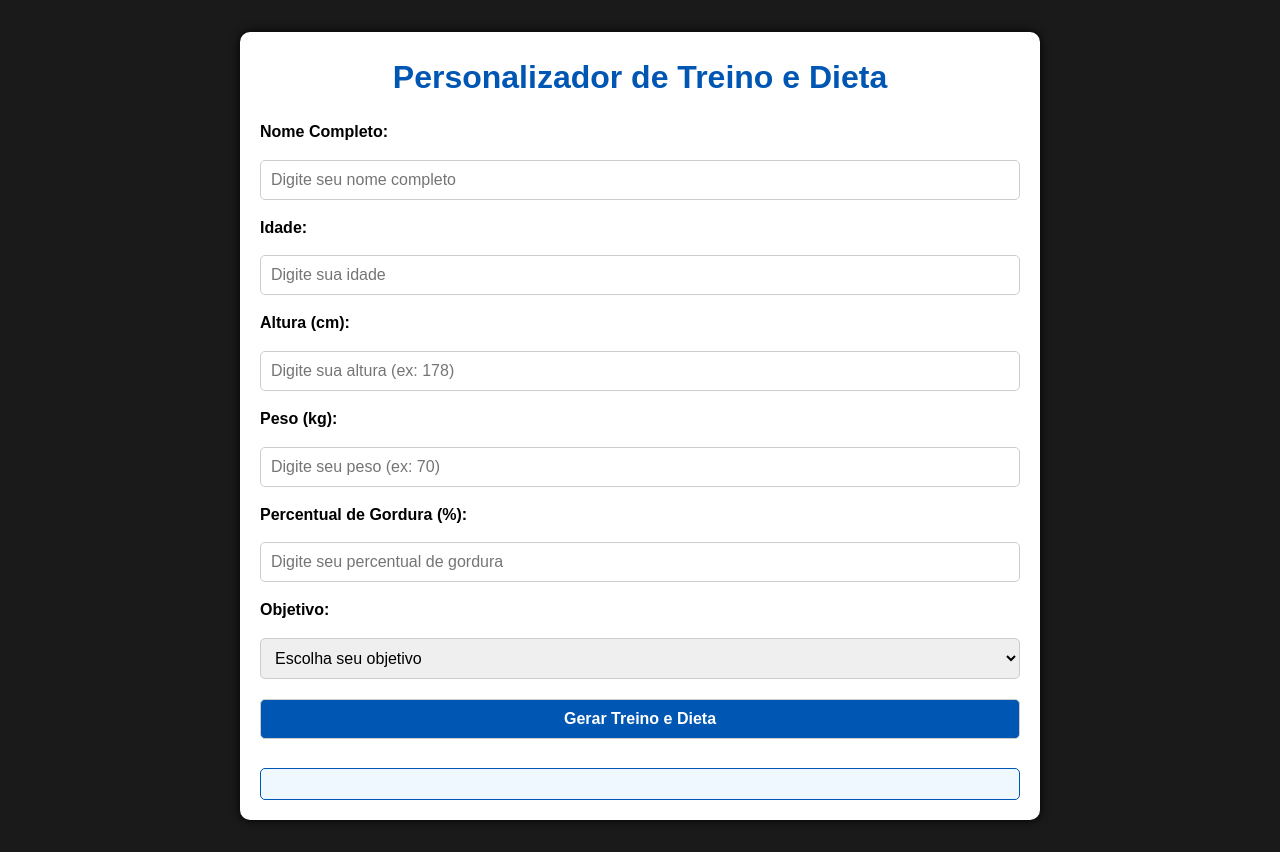
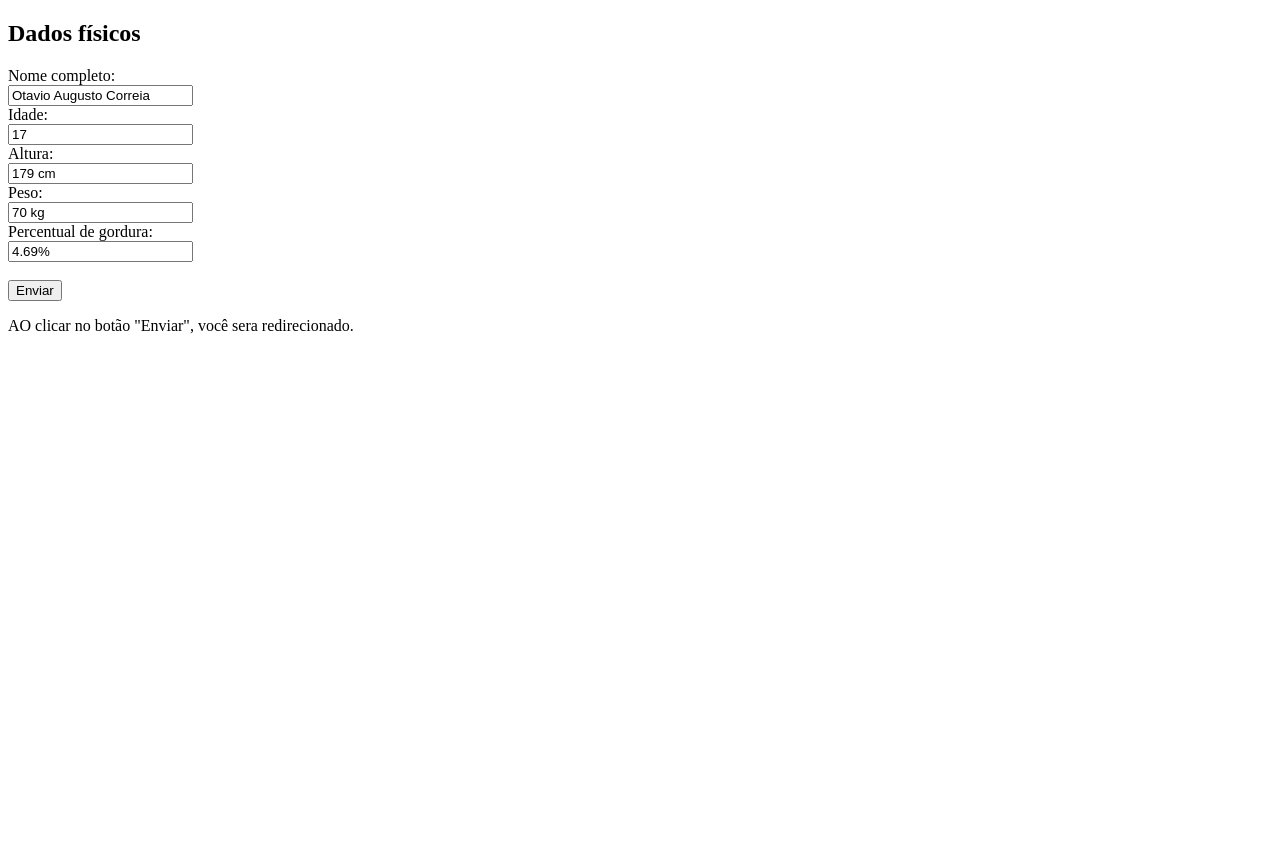
Before and after one commit to otaviocorreia12/otaviocorreia12.github.io, a plain HTML site: page index.html in a window 1280 px wide. After the commit the page ends 800 px from the top, so only its background shows below. Drawn offline with Linux system fonts and the light colour scheme.

Commit message:
Update index.html

```diff
--- a/index.html
+++ b/index.html
@@ -1,179 +1,24 @@
 <!DOCTYPE html>
-<html lang="pt-br">
-<head>
-    <meta charset="UTF-8">
-    <meta name="viewport" content="width=device-width, initial-scale=1.0">
-    <title>Treino e Dieta Personalizados</title>
-    <!-- CSS interno -->
-    <style>
-        /* Reset */
-        * {
-            margin: 0;
-            padding: 0;
-            box-sizing: border-box;
-            font-family: Arial, sans-serif;
-        }
+<html>
+<body>
 
-        body {
-            background-color: #1a1a1a;
-            color: #ffffff;
-            line-height: 1.6;
-        }
+<h2>Dados físicos</h2>
 
-        .container {
-            max-width: 800px;
-            margin: 2rem auto;
-            background-color: #ffffff;
-            color: #000;
-            border-radius: 10px;
-            box-shadow: 0 0 10px #000;
-            padding: 20px;
-        }
+<form action="redirect.html">
+  <label for="fname">Nome completo:</label><br>
+  <input type="text" id="fname" name="fname" value="Otavio Augusto Correia"><br>
+  <label for="lage">Idade:</label><br>
+  <input type="text" id="lage" name="lage" value="17"><br>
+  <label for="lheigt">Altura:</label><br>
+  <input type="text" id="lheigt" name="lheigt" value="179 cm"><br>
+   <label for="lweight">Peso:</label><br>
+  <input type="text" id="lweight" name="lweight" value="70 kg"><br>
+   <label for="lpercent">Percentual de gordura:</label><br>
+  <input type="text" id="lpercent" name="lpercent" value="4.69%"><br><br>
+  <input type="submit" value="Enviar">
+</form>
 
-        h1, h2 {
-            text-align: center;
-            color: #0056b3;
-            margin-bottom: 1rem;
-        }
+<p>AO clicar no botão "Enviar", você sera redirecionado.</p>
 
-        form {
-            display: flex;
-            flex-direction: column;
-            gap: 10px;
-        }
-
-        label {
-            font-weight: bold;
-        }
-
-        input, select, button {
-            padding: 10px;
-            margin: 5px 0;
-            border: 1px solid #ccc;
-            border-radius: 5px;
-            font-size: 1rem;
-        }
-
-        button {
-            background-color: #0056b3;
-            color: #fff;
-            cursor: pointer;
-            font-weight: bold;
-        }
-
-        button:hover {
-            background-color: #003d82;
-        }
-
-        #result {
-            margin-top: 1.5rem;
-            padding: 15px;
-            background-color: #f0f8ff;
-            border: 1px solid #0056b3;
-            border-radius: 5px;
-        }
-
-        .highlight {
-            color: #0056b3;
-            font-weight: bold;
-        }
-    </style>
-</head>
-<body>
-    <div class="container">
-        <h1>Personalizador de Treino e Dieta</h1>
-        <form id="personalForm">
-            <label for="nome">Nome Completo:</label>
-            <input type="text" id="nome" placeholder="Digite seu nome completo" required>
-
-            <label for="idade">Idade:</label>
-            <input type="number" id="idade" placeholder="Digite sua idade" required>
-
-            <label for="altura">Altura (cm):</label>
-            <input type="number" id="altura" placeholder="Digite sua altura (ex: 178)" required>
-
-            <label for="peso">Peso (kg):</label>
-            <input type="number" id="peso" placeholder="Digite seu peso (ex: 70)" required>
-
-            <label for="gordura">Percentual de Gordura (%):</label>
-            <input type="number" id="gordura" placeholder="Digite seu percentual de gordura" required>
-
-            <label for="objetivo">Objetivo:</label>
-            <select id="objetivo" required>
-                <option value="" disabled selected>Escolha seu objetivo</option>
-                <option value="ganhar_massa">Ganhar Massa</option>
-                <option value="perder_gordura">Perder Gordura</option>
-            </select>
-
-            <button type="submit">Gerar Treino e Dieta</button>
-        </form>
-
-        <div id="result"></div>
-    </div>
-
-    <!-- JavaScript -->
-    <script>
-        document.getElementById("personalForm").addEventListener("submit", function (e) {
-            e.preventDefault();
-
-            const nome = document.getElementById("nome").value;
-            const idade = document.getElementById("idade").value;
-            const altura = document.getElementById("altura").value;
-            const peso = document.getElementById("peso").value;
-            const gordura = document.getElementById("gordura").value;
-            const objetivo = document.getElementById("objetivo").value;
-
-            let treino = "";
-            let dieta = "";
-
-            if (objetivo === "ganhar_massa") {
-                treino = `
-                    <ul>
-                        <li><span class="highlight">Flexões</span>: 3 séries de 12-15 repetições</li>
-                        <li><span class="highlight">Agachamentos</span>: 4 séries de 10-12 repetições</li>
-                        <li><span class="highlight">Abdominais</span>: 3 séries de 20 repetições</li>
-                        <li><span class="highlight">Polichinelos</span>: 3 séries de 30 segundos</li>
-                    </ul>
-                `;
-                dieta = `
-                    <p>Consuma alimentos ricos em proteínas e carboidratos complexos:</p>
-                    <ul>
-                        <li>Peito de frango, ovos, peixe</li>
-                        <li>Arroz integral, batata-doce, aveia</li>
-                        <li>Vegetais e frutas diversas</li>
-                        <li>Inclua shakes de proteína pós-treino</li>
-                    </ul>
-                `;
-            } else if (objetivo === "perder_gordura") {
-                treino = `
-                    <ul>
-                        <li><span class="highlight">Corrida no lugar</span>: 5 séries de 1 minuto</li>
-                        <li><span class="highlight">Prancha</span>: 3 séries de 30 segundos</li>
-                        <li><span class="highlight">Burpees</span>: 3 séries de 10 repetições</li>
-                        <li><span class="highlight">Polichinelos</span>: 3 séries de 45 segundos</li>
-                    </ul>
-                `;
-                dieta = `
-                    <p>Consuma alimentos saudáveis com baixo teor calórico:</p>
-                    <ul>
-                        <li>Frango grelhado, peixe magro</li>
-                        <li>Vegetais folhosos, brócolis, couve-flor</li>
-                        <li>Frutas de baixo índice glicêmico (maçã, pera)</li>
-                        <li>Evite açúcares e frituras</li>
-                    </ul>
-                `;
-            }
-
-            const resultDiv = document.getElementById("result");
-            resultDiv.innerHTML = `
-                <h2>Resultado Personalizado</h2>
-                <p>Olá <span class="highlight">${nome}</span>! Aqui está seu plano:</p>
-                <h3>🏋️ Treino</h3>
-                ${treino}
-                <h3>🍎 Dieta</h3>
-                ${dieta}
-            `;
-        });
-    </script>
 </body>
 </html>
```
